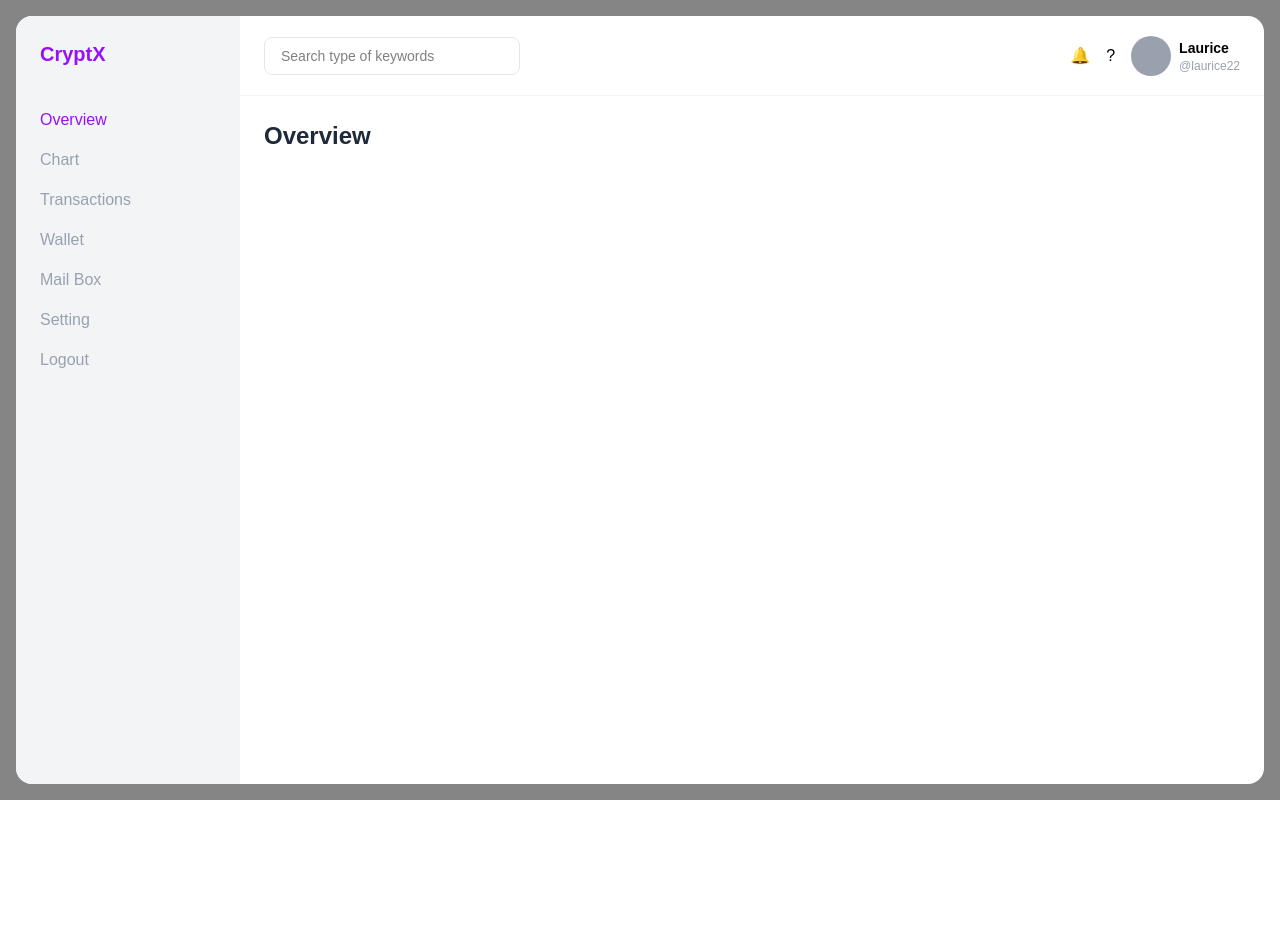
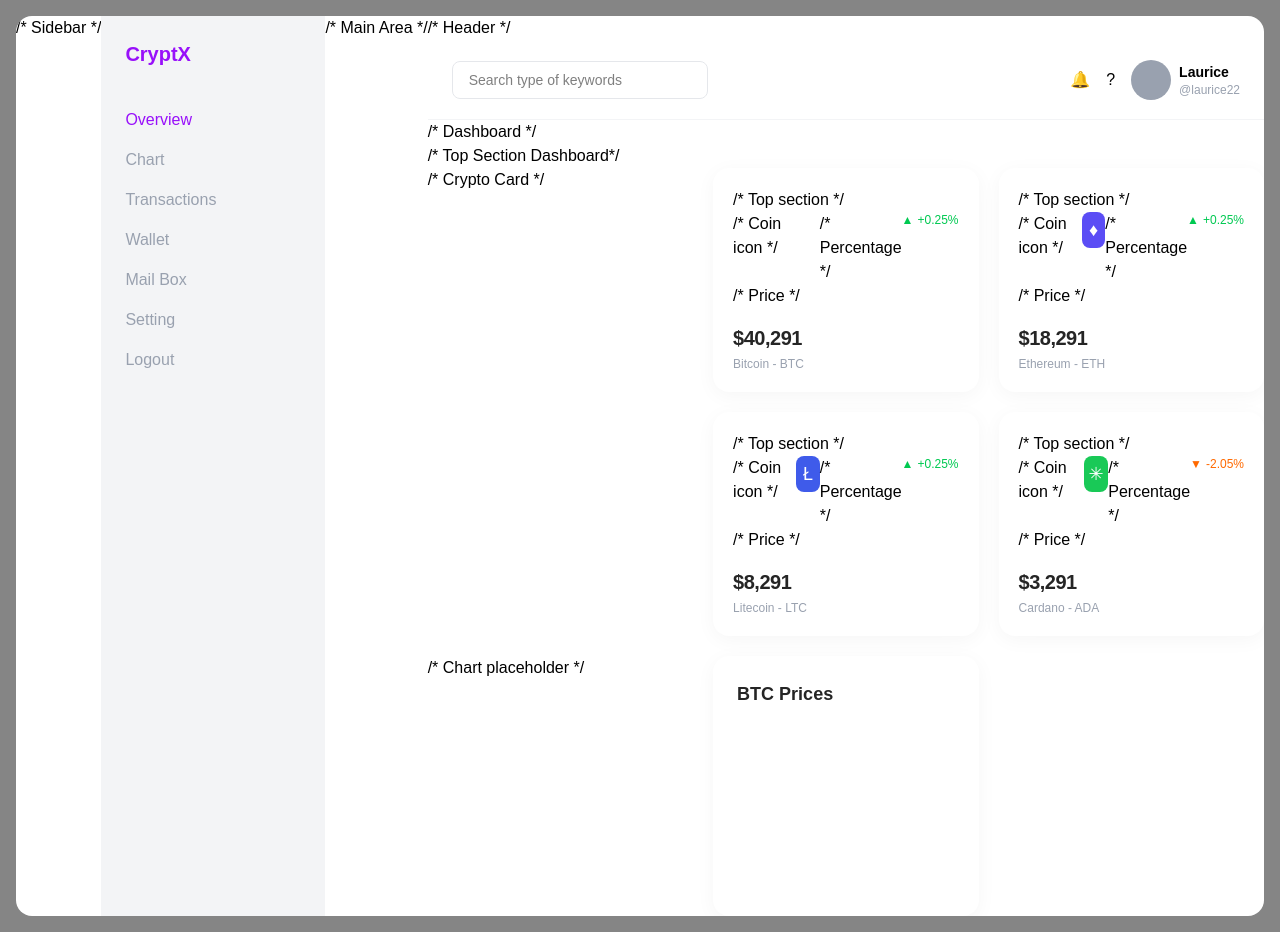
Before and after one commit to bonolokeletsophasha-ai/cryptx, a React (Vite) app: page / in a window 1280 px wide. Before the commit the page ends 800 px from the top, so only its background shows below. Built offline with nearby package versions, Linux system fonts and the light colour scheme.

Commit message:
Updated App.jsx. Added import from MainContent

```diff
--- a/src/App.jsx
+++ b/src/App.jsx
@@ -1,28 +1,26 @@
 import Sidebar from './components/layout/Sidebar'
 import Header from './components/layout/Header'
+import MainContent from './components/layout/MainContent'
 
 function App() {
   return (
     <main className="min-h-screen bg-[#858585] p-0 lg:p-4">
-
       <div className="mx-auto flex min-h-screen max-w-[1400px] overflow-hidden bg-white lg:min-h-[calc(100vh-2rem)] lg:rounded-2xl">
 
+        /* Sidebar */
         <Sidebar />
 
+        /* Main Area */
         <section className="min-w-0 flex-1">
 
+          /* Header */
           <Header />
 
-          <div className="p-6">
-            <h1 className="text-2xl font-bold text-gray-800">
-              Overview
-            </h1>
-          </div>
+          /* Dashboard */
+          <MainContent />
 
         </section>
-
       </div>
-
     </main>
   )
 }
```
